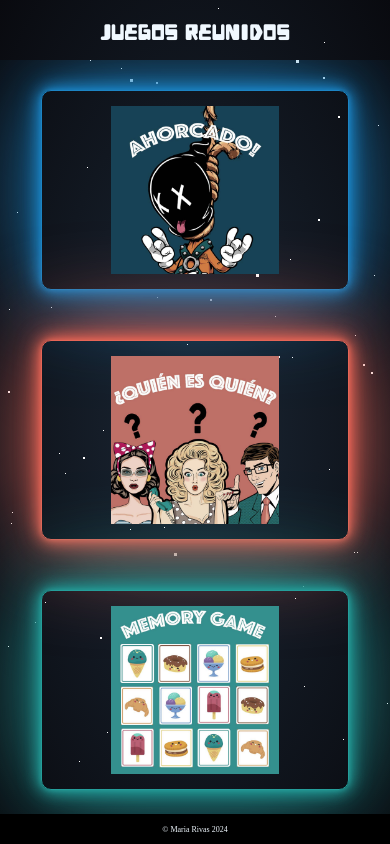
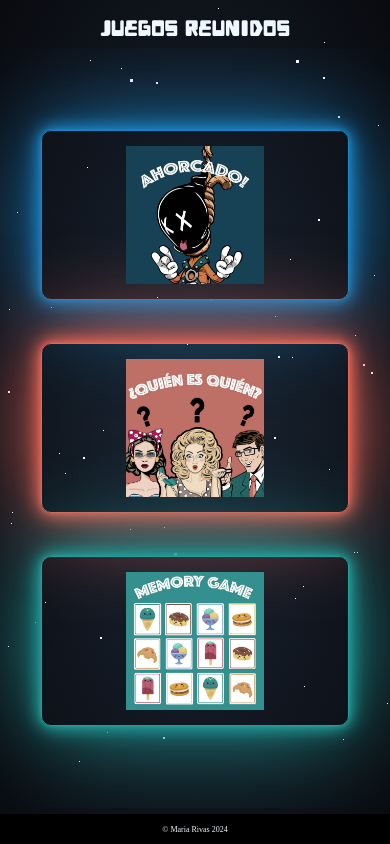
Before and after one commit to RadiooGaga/games-hub, a website built with Vite: page index.html in a window 390 px wide. Shown: the top 844 px of the page. Built offline with nearby package versions, Linux system fonts and the light colour scheme; a web font is replaced by a local one.

Commit message:
media quer

```diff
--- a/public/components/game1/game1.css
+++ b/public/components/game1/game1.css
@@ -333,6 +333,7 @@
 @media screen and (min-width:1280px) {
 
     #ahorcadoDiv {
+        top: 4em;
         grid-template-rows: 200px 180px;
     }
 
@@ -346,7 +347,7 @@
         display: flex;
         justify-content: center;
         align-self: center;
-        width: 100px;
+        width: 120px;
         height: 160px;
     }
 
--- a/style.css
+++ b/style.css
@@ -173,7 +173,7 @@ h4 {
   }
 
   #headerDiv {
-    height: 6svh;
+    height: 5svh;
     padding: var(--rtc--padding-s);
   }
 
@@ -182,15 +182,15 @@ h4 {
     flex-direction: column;
     justify-content:center;
     align-items: center;
-    top: 60px;
+    top:3em;
     height: 90svh;
-    gap: 50px;
+    gap: 43px;
     padding: 10px;
   }
 
   #game1, #game2, #game3 {
     width: 83%;
-    height: 200px;
+    height: 170px;
     padding: 15px;
   }
 
```
